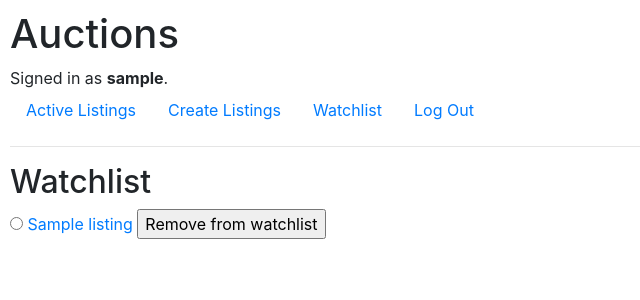
After one commit to thiticom/cs50web_commerce, a Django app: page /watchlist in a window 1280 px wide. The commit adds this page. Shown: the top 300 px of the page, without its empty margins (0-640 px from the left). Run offline with Django 3.2, Linux system fonts and the light colour scheme; a user stored in the database is signed in; tables that the repository leaves empty hold one stand-in row (values such as "Sample post"); some libraries are stand-ins or nearby versions.

Commit message:
finish watchlist

```diff
--- a/auctions/admin.py
+++ b/auctions/admin.py
@@ -1,6 +1,7 @@
 from django.contrib import admin
-from .models import Category, Listing
+from .models import Category, Listing, User
 
 # Register your models here.
 admin.site.register(Category)
 admin.site.register(Listing)
+admin.site.register(User)
--- a/auctions/models.py
+++ b/auctions/models.py
@@ -3,7 +3,7 @@ from django.db import models
 
 
 class User(AbstractUser):
-    pass
+    watchlist = models.ManyToManyField('Listing', related_name="interestgroups", blank="True")
 
 
 class Category(models.Model):
--- a/auctions/templates/auctions/index.html
+++ b/auctions/templates/auctions/index.html
@@ -5,7 +5,7 @@
     <ul>
     {% for list in listings %}
         <li><img src="{{ list.image }}" width=300px> <br>
-            title: {{ list.title }} <br>
+            title: <a href="{% url 'listing' list.id %}">{{ list.title }}</a><br>
             description: {{ list.description }}
         </li>
     {% empty %}
--- a/auctions/templates/auctions/layout.html
+++ b/auctions/templates/auctions/layout.html
@@ -21,6 +21,12 @@
                 <a class="nav-link" href="{% url 'index' %}">Active Listings</a>
             </li>
             {% if user.is_authenticated %}
+                <li class="nav-tem">
+                    <a class="nav-link" href="{% url 'create' %}">Create Listings</a>
+                </li>
+                <li class="nav-tem">
+                    <a class="nav-link" href="{% url 'watchlist' %}">Watchlist</a>
+                </li>
                 <li class="nav-item">
                     <a class="nav-link" href="{% url 'logout' %}">Log Out</a>
                 </li>
--- /dev/null
+++ b/auctions/templates/auctions/watchlist.html
@@ -0,0 +1,19 @@
+{% extends "auctions/layout.html" %}
+
+{% block body %}
+    <h2>Watchlist</h2>
+    <div>
+        <form method="POST" action="{% url 'delete' %}">
+            {% csrf_token %}
+            {% for item in list %}
+                <input type="radio" name="listing" id="{{ item.title }}" value="{{ item.id }}">
+                <label for="{{ item.title }}"><a href="{% url 'listing' item.id %}">{{ item.title }}</a></label>
+                {% if forloop.last %}
+                <input type="submit" value="Remove from watchlist">
+                {% endif %}
+            {% empty %}
+                No watchlist
+            {% endfor %}
+        </form>
+    </div>
+{% endblock %}
--- a/auctions/urls.py
+++ b/auctions/urls.py
@@ -1,10 +1,16 @@
 from django.urls import path
 
 from . import views
+#from cs50web_commerce import auctions
 
 urlpatterns = [
     path("", views.index, name="index"),
     path("login", views.login_view, name="login"),
     path("logout", views.logout_view, name="logout"),
-    path("register", views.register, name="register")
+    path("register", views.register, name="register"),
+    path("create", views.create_listing, name="create"),
+    path("<int:list>", views.listing, name="listing"),
+    path("watchlist", views.watchlist, name="watchlist"),
+    path("add", views.add, name="add"),
+    path("delete", views.delete, name="delete")
 ]
--- a/auctions/views.py
+++ b/auctions/views.py
@@ -1,3 +1,5 @@
+from ast import Pass
+from tkinter import N
 from django.contrib.auth import authenticate, login, logout
 from django.db import IntegrityError
 from django.http import HttpResponse, HttpResponseRedirect
@@ -5,6 +7,7 @@ from django.shortcuts import render
 from django.urls import reverse
 
 from .models import User, Listing
+from .forms import NameForm, ListingForm
 
 
 def index(request):
@@ -64,3 +67,56 @@ def register(request):
         return HttpResponseRedirect(reverse("index"))
     else:
         return render(request, "auctions/register.html")
+
+
+def create_listing(request):
+    if request.method == "POST":
+        form = ListingForm(request.POST)
+
+        if form.is_valid():
+            new_listing = form.save()
+            return HttpResponseRedirect(reverse("index"))
+
+    else:
+        form = ListingForm()
+
+    return render(request, "auctions/create.html", {'form': form} )
+
+
+def listing(request, list):
+    listing = Listing.objects.get(id=list)
+    return render(request, "auctions/listing.html", {
+        "listing":listing
+    })
+
+
+def watchlist(request):
+    watchlist = request.user.watchlist.all()
+
+    return render(request, "auctions/watchlist.html", {
+        "list":watchlist
+    })
+
+
+def add(request):
+    if request.method == "POST":
+        listing_id = int(request.POST["listing"])
+
+
+    listing = Listing.objects.get(id=listing_id)
+
+    request.user.watchlist.add(listing)
+
+    return HttpResponseRedirect(reverse("watchlist"))
+
+
+def delete(request):
+    if request.method == "POST":
+        listing_id = int(request.POST["listing"])
+
+
+    listing = Listing.objects.get(id=listing_id)
+
+    request.user.watchlist.remove(listing)
+
+    return HttpResponseRedirect(reverse("watchlist"))
```
Also changed, not shown: auctions/forms.py (added, +11 -0 lines), auctions/templates/auctions/create.html (added, +17 -0 lines), auctions/templates/auctions/listing.html (added, +24 -0 lines), auctions/migrations/0003_user_watchlist.py (added).
